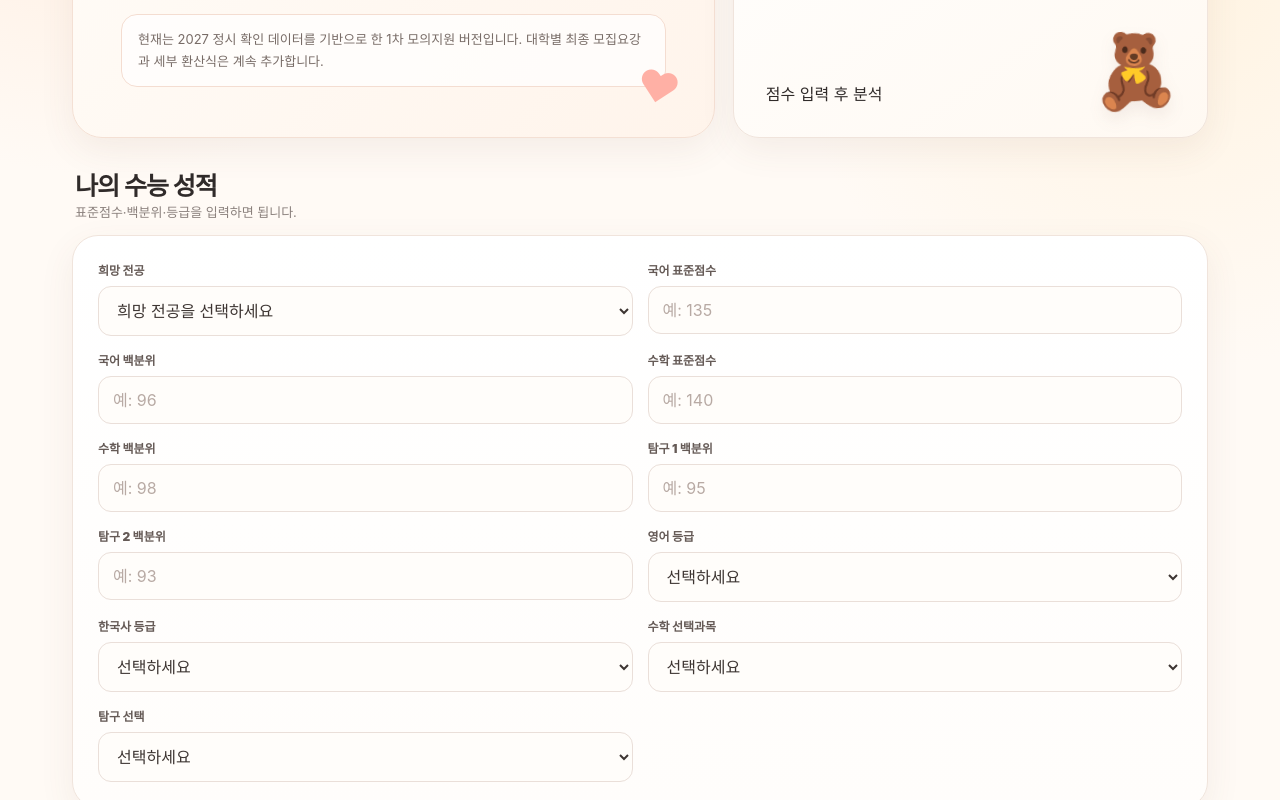
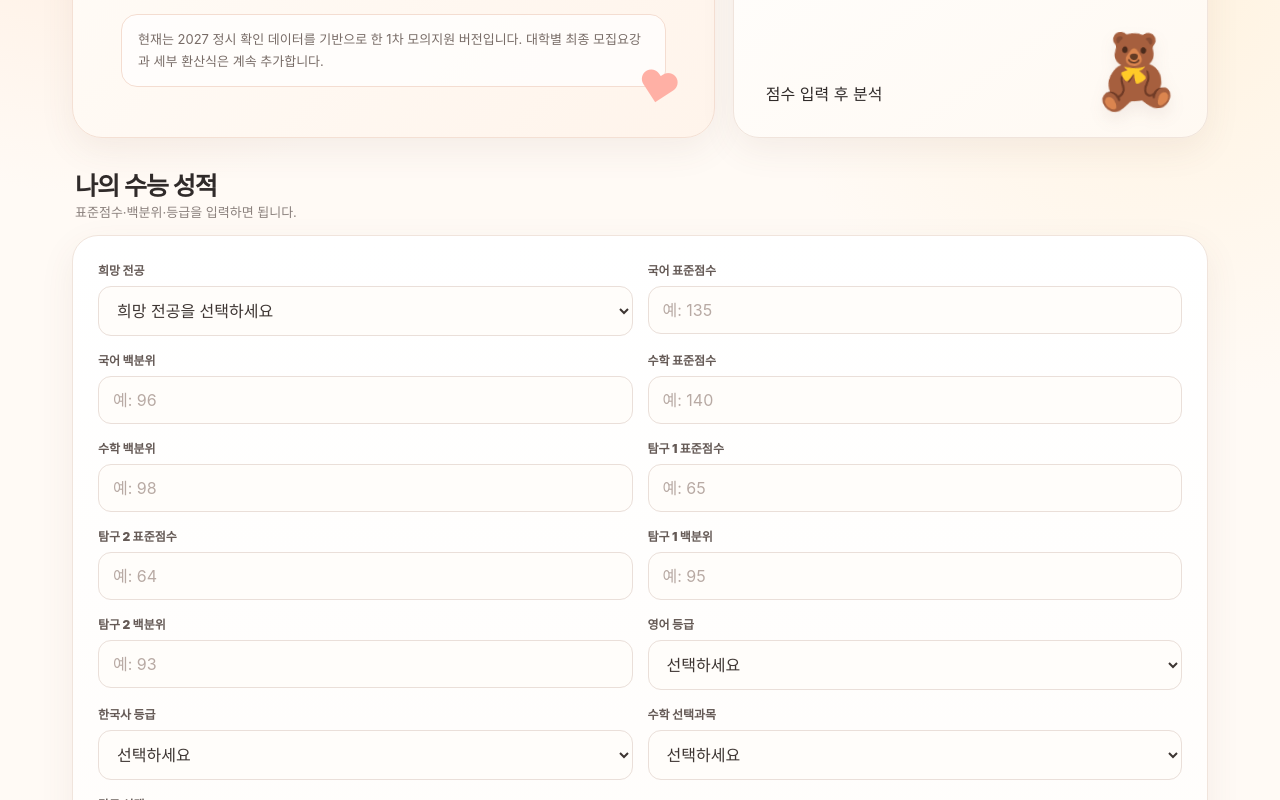
Before and after one commit to sooyachoco/2027-susi, a Next.js app: page / in a window 1280 px wide. Shown: the part 365-1165 px from the top of the page. Built offline with nearby package versions, Linux system fonts and the light colour scheme.

Commit message:
feat: collect inquiry scores for both scoring metrics

```diff
--- a/components/RegularProfileForm.tsx
+++ b/components/RegularProfileForm.tsx
@@ -15,9 +15,9 @@ const MAJOR_GROUPS: MajorGroup[] = [
   { label: "기계·로봇", options: ["기계공학", "자동차", "로봇", "메카트로닉스", "스마트모빌리티", "항공우주", "기타 기계·로봇"] },
   { label: "화학·신소재", options: ["화학공학", "신소재", "재료공학", "고분자", "에너지공학", "기타 화학·신소재"] },
   { label: "생명·바이오", options: ["생명공학", "바이오", "식품공학", "유전공학", "환경생명", "기타 생명·바이오"] },
-  { label: "건축·도시·환경", options: ["건축학", "건축공학", "토목", "도시공학", "환경공학", "조경", "건설·인프라", "기타 건축·도시·환경"] },
-  { label: "의료·보건", options: ["간호", "의예", "치의예", "약학", "한의예", "보건", "물리치료", "작업치료", "임상병리", "치위생", "방사선", "응급구조", "기타 의료·보건"] },
-  { label: "예체능", options: ["미술", "디자인", "음악", "체육", "연극·영화", "무용", "애니메이션", "콘텐츠", "사진", "기타 예체능"] },
+  { label: "건축·도시·환경", options: ["건축학", "건축공학", "토목", "도시공학", "환경공학", "조경", "건설·인프라"] },
+  { label: "의료·보건", options: ["간호", "의예", "치의예", "약학", "한의예", "보건", "물리치료", "작업치료", "임상병리", "치위생", "방사선", "응급구조"] },
+  { label: "예체능", options: ["미술", "디자인", "음악", "체육", "연극·영화", "무용", "애니메이션", "콘텐츠", "사진"] },
 ];
 
 const numberField = (id: string, label: string, value: number | null, onChange: (value: number | null) => void, min: number, max: number, placeholder: string) => (
@@ -34,6 +34,8 @@ export function RegularProfileForm({ profile, onChange }: Props) {
     {numberField("kor-percentile", "국어 백분위", profile.koreanPercentile, (v) => onChange({ koreanPercentile: v }), 0, 100, "예: 96")}
     {numberField("math-standard", "수학 표준점수", profile.mathStandard, (v) => onChange({ mathStandard: v }), 0, 200, "예: 140")}
     {numberField("math-percentile", "수학 백분위", profile.mathPercentile, (v) => onChange({ mathPercentile: v }), 0, 100, "예: 98")}
+    {numberField("inq1-standard", "탐구 1 표준점수", profile.inquiry1Standard, (v) => onChange({ inquiry1Standard: v }), 0, 100, "예: 65")}
+    {numberField("inq2-standard", "탐구 2 표준점수", profile.inquiry2Standard, (v) => onChange({ inquiry2Standard: v }), 0, 100, "예: 64")}
     {numberField("inq1", "탐구 1 백분위", profile.inquiry1Percentile, (v) => onChange({ inquiry1Percentile: v }), 0, 100, "예: 95")}
     {numberField("inq2", "탐구 2 백분위", profile.inquiry2Percentile, (v) => onChange({ inquiry2Percentile: v }), 0, 100, "예: 93")}
     <div className="field"><label htmlFor="english-grade">영어 등급</label><select id="english-grade" value={profile.englishGrade ?? ""} onChange={(e) => onChange({ englishGrade: e.target.value ? Number(e.target.value) : null })}><option value="">선택하세요</option>{Array.from({ length: 9 }, (_, i) => <option key={i + 1} value={i + 1}>{i + 1}등급</option>)}</select></div>
```
